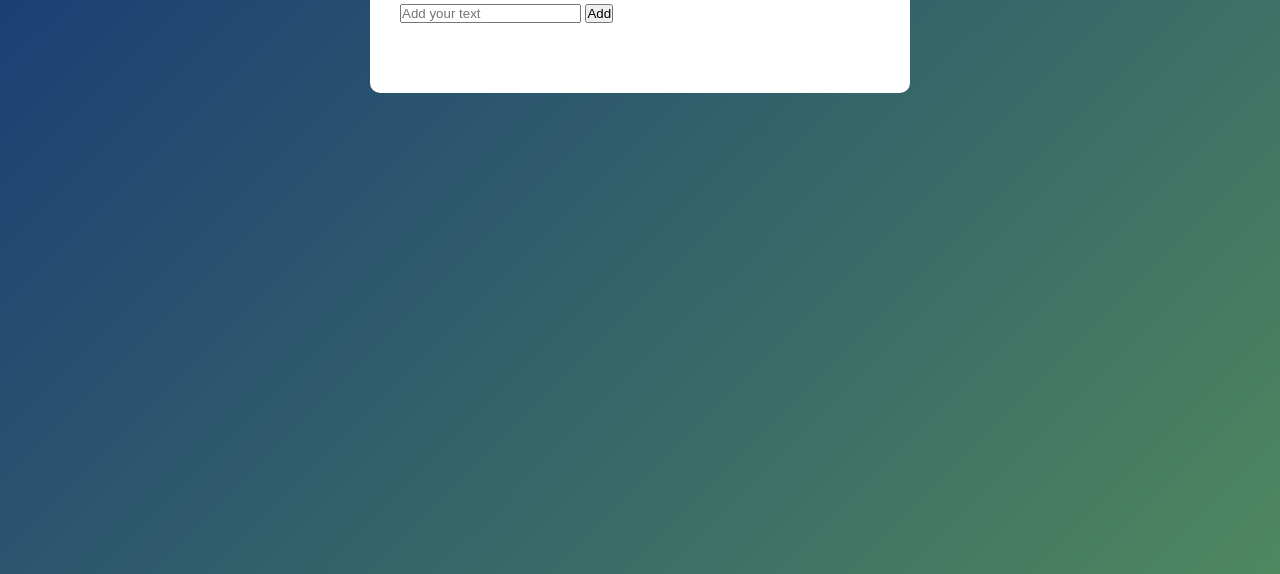
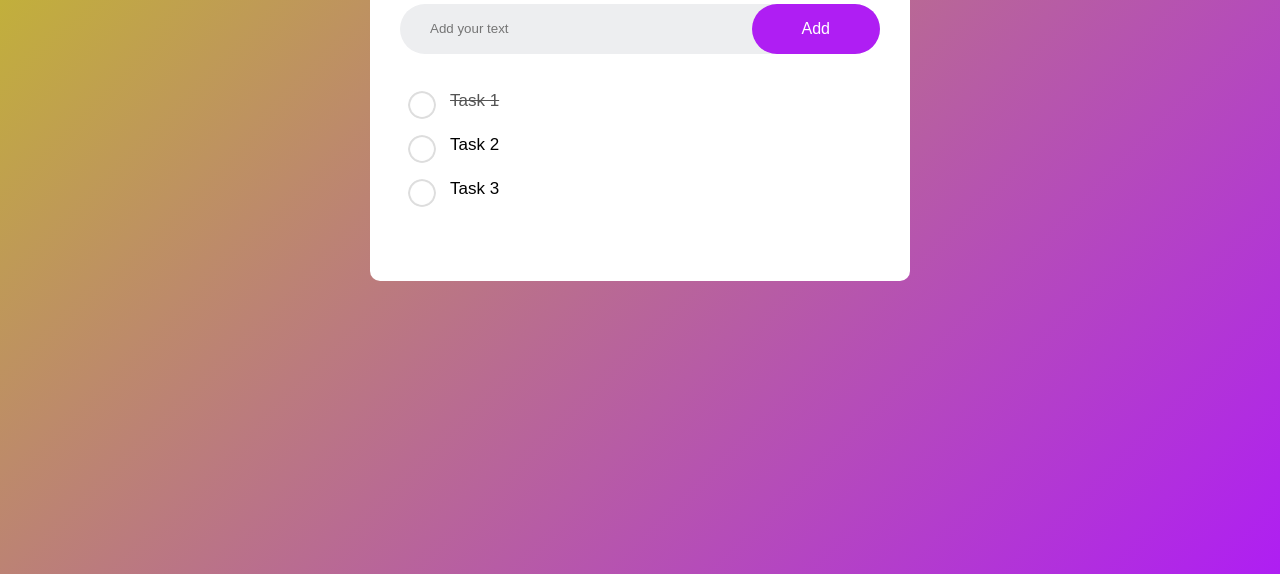
Before and after one commit to foriundo/To-Do-List, a plain HTML site: page index.html in a window 1280 px wide. Shown: the part 226-800 px from the top of the page. Drawn offline with Linux system fonts and the light colour scheme.

Commit message:
Trying out images for check mark box

```diff
--- a/index.html
+++ b/index.html
@@ -14,6 +14,12 @@
         <input type="text" id="input-box" placeholder="Add your text">
         <button>Add</button>
     </div>
+    <ul id="list-container">
+<li class="checked">Task 1</li>
+<li>Task 2</li>
+<li>Task 3</li>
+
+    </ul>
  </div>
 
 </div>
--- a/style.css
+++ b/style.css
@@ -8,7 +8,7 @@
 .container{
     width:100%;
     min-height: 100vh;
-    background: linear-gradient(135deg,#153677,#4e885f);
+    background: linear-gradient(135deg,#c4c125,#af1ef3);
     padding: 10px;
 }
 .todo-app{
@@ -29,3 +29,57 @@
     width: 60px;
     margin: left 10px; ;
 }
+.row{
+    display: flex;
+    align-items: center;
+    justify-content: space-between;
+    background: #edeef0;
+    border-radius: 30px;
+    padding-left: 20px;
+    margin-bottom: 25px;
+}
+input{
+    flex: 1;
+    border: none;
+    outline: none;
+    background: transparent;
+    padding: 10px;
+    font-weight: 14px;
+}
+button{
+border: none;
+outline: none;
+padding: 16px 50px;
+background: #af1ef3;
+color: #fff;
+font-size: 16px;
+cursor: pointer;
+border-radius: 40px;
+}
+ul li{
+    list-style: none;
+    font-size: 17px;
+    padding: 12px 8px 12px 50px;
+    user-select: none;
+    cursor: pointer;
+    position: relative;
+}
+ul li::before{
+    content: '';
+    position: absolute;
+    height: 28px;
+    width: 28px;
+    border-radius: 50%;
+    background-image: url(uncheck.png);
+    background-size: cover;
+    background-position: center;
+    top: 12px;
+    left: 8px;
+}
+ul li.checked{
+    color: #555;
+    text-decoration: line-through;
+}
+ul li.checked::before{
+
+}
```
Also changed, not shown: checked.png (added), uncheck.png (added).
